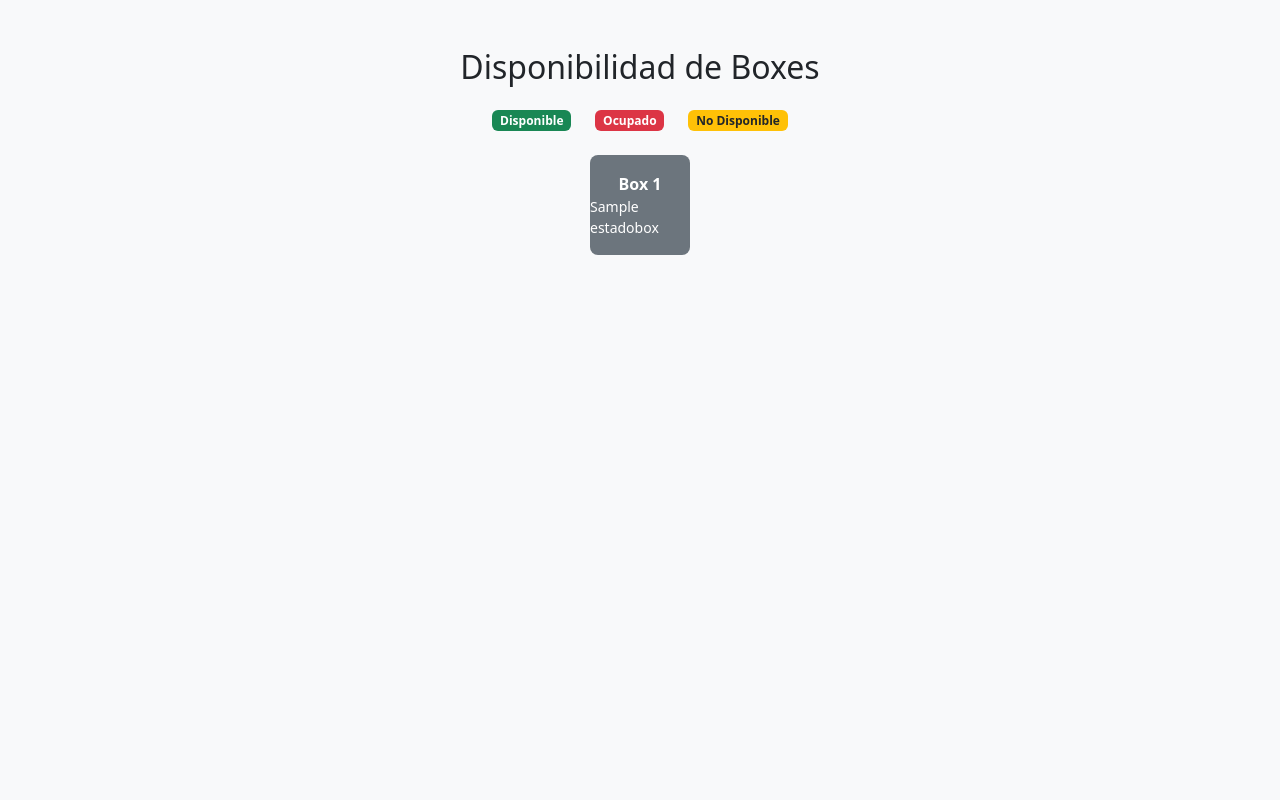
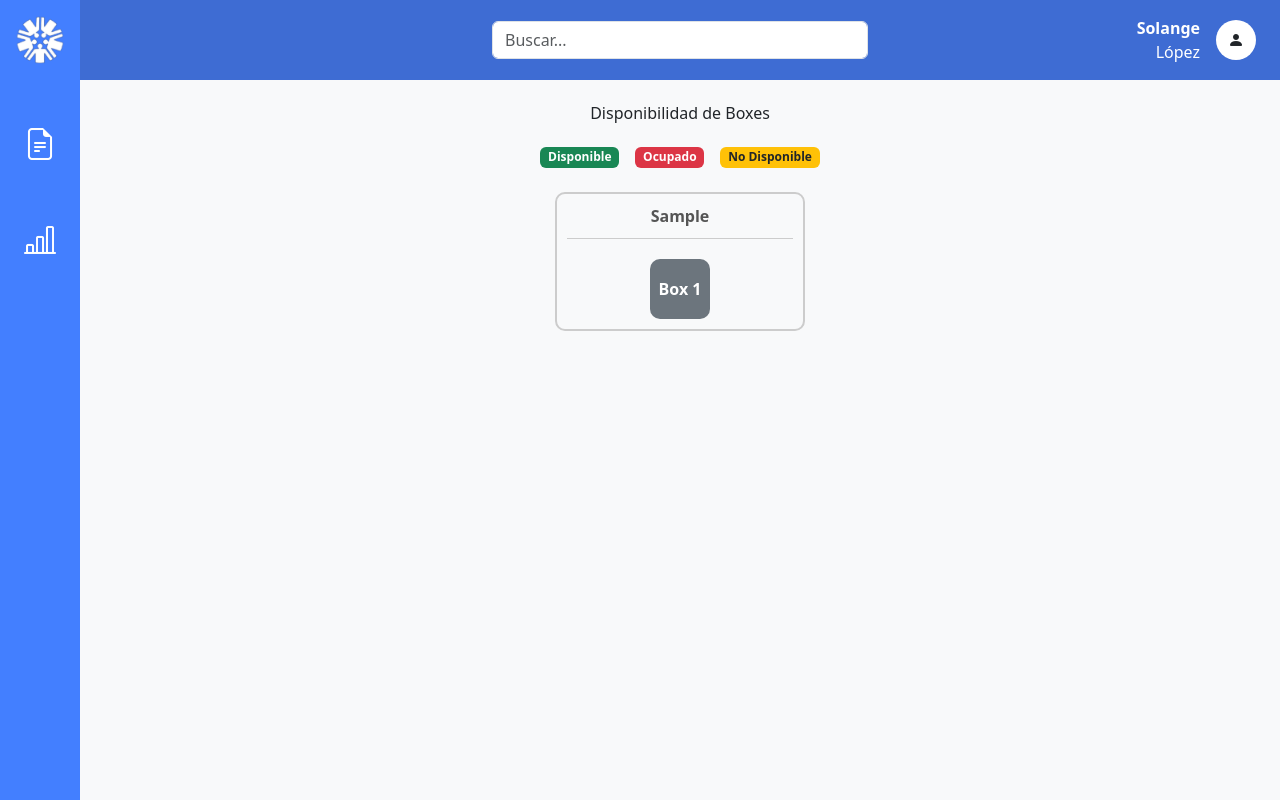
Before and after one commit to 2Chrisss/ZephyProject, a Django app: page /box/ in a window 1280 px wide. Run offline with Django 5.2, Linux system fonts and the light colour scheme; tables that the repository leaves empty hold one stand-in row (values such as "Sample post"); some libraries are stand-ins or nearby versions.

Commit message:
Distribucion box dashboard

```diff
--- a/ZephyApp/models.py
+++ b/ZephyApp/models.py
@@ -67,17 +67,3 @@ class Box(models.Model):
     class Meta:
 
         db_table = 'box'
-
-
-class Boxprofesional(models.Model):
-    idboxprofesionalcol = models.CharField(db_column='idBoxProfesionalcol', primary_key=True, max_length=45)  # Field name made lowercase.
-    box_idbox = models.ForeignKey(Box, models.DO_NOTHING, db_column='Box_idBox')  # Field name made lowercase.
-    profesional_idprofesional = models.ForeignKey('Profesional', models.DO_NOTHING, db_column='Profesional_idProfesional')  # Field name made lowercase.
-    fechaasignacion = models.DateField(db_column='fechaAsignacion', blank=True, null=True)  # Field name made lowercase.
-    fechatermino = models.DateField(db_column='fechaTermino', blank=True, null=True)  # Field name made lowercase.
-    horarioinicio = models.TimeField(db_column='horarioInicio', blank=True, null=True)  # Field name made lowercase.
-    horariofin = models.TimeField(db_column='horarioFin', blank=True, null=True)  # Field name made lowercase.
-
-    class Meta:
-
-        db_table = 'boxprofesional'
--- /dev/null
+++ b/ZephyApp/templates/base.html
@@ -0,0 +1,50 @@
+<!DOCTYPE html>
+<html lang="es">
+<head>
+  <meta charset="UTF-8" />
+  <title>{% block title %}Página{% endblock %}</title>
+  <link href="https://cdn.jsdelivr.net/npm/bootstrap@5.3.0/dist/css/bootstrap.min.css" rel="stylesheet">
+  <script src="https://cdn.tailwindcss.com"></script>
+  <style>
+    .sidebar-fixed {
+      position: fixed;
+      top: 0;
+      left: 0;
+      width: 80px;
+      height: 100vh;
+      background-color: #437FFF;
+      display: flex;
+      flex-direction: column;
+      align-items: center;
+      padding-top: 1rem;
+      gap: 2rem;
+      z-index: 1000;
+    }
+
+    .main-content {
+      margin-left: 80px; /* debe coincidir con el ancho del sidebar */
+      width: calc(100% - 80px);
+      min-height: 100vh;
+    }
+  </style>
+</head>
+<body class="bg-light m-0 p-0">
+
+  <!-- Sidebar -->
+  {% include "includes/sidebar.html" %}
+
+  <!-- Contenido principal -->
+  <div class="main-content d-flex flex-column">
+
+    <!-- Header -->
+    {% include "includes/header.html" %}
+
+    <!-- Contenido dinámico -->
+    <div class="container my-4">
+      {% block content %}
+      {% endblock %}
+    </div>
+
+  </div>
+</body>
+</html>
--- a/ZephyApp/templates/box_list.html
+++ b/ZephyApp/templates/box_list.html
@@ -1,41 +1,73 @@
-<html lang="en">
-<head>
-    <meta charset="UTF-8">
-    <title>Box List</title>
-    <link href="https://cdn.jsdelivr.net/npm/bootstrap@5.3.0/dist/css/bootstrap.min.css" rel="stylesheet">
-    <style>
-        .box-card {
-            width: 100px;
-            height: 100px;
-            display: flex;
-            flex-direction: column;
-            justify-content: center;
-            align-items: center;
-            font-weight: bold;
-            border-radius: 0.5rem;
-        }
-        .box-card:hover {
-            transform: scale(1.05);
-            transition: transform 0.2s ease-in-out;
-        }
-    </style>
-</head>
-<body class="bg-light">
-    <div class="container my-5">
+{% extends "base.html" %}
+
+{% block title %}Disponibilidad de Boxes{% endblock %}
+
+{% block content %}
 <h2 class="mb-4 text-center">Disponibilidad de Boxes</h2>
 
 <!-- Leyenda -->
-        <div class="mb-4 d-flex justify-content-center gap-4">
+<div class="mb-4 d-flex justify-content-center gap-3">
   <span class="badge bg-success">Disponible</span>
   <span class="badge bg-danger">Ocupado</span>
   <span class="badge bg-warning text-dark">No Disponible</span>
 </div>
 
-        <div class="row row-cols-2 row-cols-sm-3 row-cols-md-4 row-cols-lg-6 g-3 justify-content-center">
-            {% for box in boxes %}
-                <div class="col d-flex justify-content-center">
-                    <a href="{% url 'cambiar_estado_box' box.idbox %}" class="text-decoration-none text-white">
-                        <div class="box-card
+<style>
+  .box-grid {
+    display: flex;
+    flex-wrap: wrap;
+    gap: 20px;
+    justify-content: center;
+  }
+
+  .pasillo-container {
+    display: flex;
+    flex-direction: column;
+    align-items: center;
+    gap: 10px;
+    padding: 10px;
+    border: 2px solid #ccc;
+    border-radius: 10px;
+    width: 250px; /* Ajusta el ancho del pasillo */
+  }
+
+  .pasillo-separator {
+    width: 100%;
+    text-align: center;
+    font-weight: bold;
+    color: #555;
+    border-bottom: 1px solid #ccc;
+    padding-bottom: 10px;
+    margin-bottom: 10px;
+  }
+
+  .box-card {
+    width: 60px; /* Ajusta el tamaño de cada box */
+    height: 60px;
+    border-radius: 10px;
+    display: flex;
+    justify-content: center;
+    align-items: center;
+    font-weight: bold;
+    text-align: center;
+    color: white;
+    text-decoration: none;
+  }
+
+  .bg-warning.text-dark {
+    color: #212529 !important;
+  }
+</style>
+
+<!-- Grilla con separación por pasillos -->
+<div class="box-grid">
+  {% for pasillo, boxes_grupo in boxes_por_pasillo.items %}
+    <div class="pasillo-container">
+      <div class="pasillo-separator">{{ pasillo }}</div>
+      <div class="box-grid">
+        {% for box in boxes_grupo %}
+          <a href="{% url 'cambiar_estado_box' box.idbox %}" class="
+            box-card
             {% if box.estadobox_idestadobox.nombre == 'Disponible' %}
               bg-success
             {% elif box.estadobox_idestadobox.nombre == 'Ocupado' %}
@@ -47,12 +79,11 @@
             {% endif %}
           ">
             Box {{ box.numerobox }}
-                            <small class="fw-normal">{{ box.estadobox_idestadobox.nombre }}</small>
+          </a>
+        {% endfor %}
       </div>
-                    </a>
     </div>
   {% endfor %}
 </div>
-    </div>
-</body>
-</html>
+
+{% endblock %}
--- /dev/null
+++ b/ZephyApp/templates/includes/header.html
@@ -0,0 +1,24 @@
+<header class="text-white px-4 py-3 position-relative d-flex align-items-center justify-content-between" style="background-color: #3E6CD3;">
+
+    <!-- Izquierda: puede quedar vacía o poner un icono -->
+    <div style="width: 200px;"></div>
+
+    <!-- Centro: Barra de búsqueda realmente centrada -->
+    <div class="flex-grow-1 d-flex justify-content-center">
+      <input type="text" class="form-control w-50" placeholder="Buscar...">
+    </div>
+
+    <!-- Derecha: Perfil -->
+    <div class="d-flex align-items-center gap-3" style="width: 200px; justify-content: end;">
+      <div class="text-end">
+        <div class="fw-semibold">Solange</div>
+        <div class="fs-6">López</div>
+      </div>
+      <div class="rounded-circle bg-white text-dark d-flex justify-content-center align-items-center" style="width: 40px; height: 40px;">
+        <i class="bi bi-person-fill"></i>
+      </div>
+    </div>
+  </header>
+
+  <!-- Bootstrap Icons -->
+  <link rel="stylesheet" href="https://cdn.jsdelivr.net/npm/bootstrap-icons@1.10.5/font/bootstrap-icons.css">
--- /dev/null
+++ b/ZephyApp/templates/includes/sidebar.html
@@ -0,0 +1,14 @@
+{% load static %}
+
+<div class="sidebar-fixed text-white">
+    <div class="w-12 h-12 d-flex justify-content-center align-items-center mb-4">
+        <img src="{% static 'images/Logo.PNG' %}" alt="Logo" style="max-width: 100%; height: auto;">
+    </div>
+
+    <button class="btn btn-link text-white fs-2 p-0 mb-3" style="border: none;">
+        <i class="bi bi-file-earmark-text"></i>
+    </button>
+    <button class="btn btn-link text-white fs-2 p-0" style="border: none;">
+        <i class="bi bi-bar-chart-line"></i>
+    </button>
+</div>
--- a/ZephyApp/views.py
+++ b/ZephyApp/views.py
@@ -1,9 +1,18 @@
 from django.shortcuts import render, get_object_or_404, redirect
+from collections import defaultdict
 from .models import *  # Asegúrate de que el modelo Box esté importado
 
 def box_list(request):
-    boxes = Box.objects.all()
-    return render(request, 'box_list.html', {'boxes': boxes})
+    boxes = Box.objects.all().order_by('numerobox')
+    boxes_por_pasillo = defaultdict(list)
+
+    for box in boxes:
+        pasillo = box.ubicacionbox  # "Pasillo 1", "Pasillo 2", etc.
+        boxes_por_pasillo[pasillo].append(box)
+
+    return render(request, 'box_list.html', {
+        'boxes_por_pasillo': dict(boxes_por_pasillo)
+    })
 def cambiar_estado_box(request, box_id):
     box = get_object_or_404(Box, pk=box_id)
     estados = Estadobox.objects.all()
--- a/ZephySite/settings.py
+++ b/ZephySite/settings.py
@@ -121,7 +121,7 @@ USE_TZ = True
 # Static files (CSS, JavaScript, Images)
 # https://docs.djangoproject.com/en/5.2/howto/static-files/
 
-STATIC_URL = 'static/'
+STATIC_URL = '/static/'
 
 # Default primary key field type
 # https://docs.djangoproject.com/en/5.2/ref/settings/#default-auto-field
```
Also changed, not shown: ZephyApp/static/images/Logo.PNG (added). Lines whose indentation alone changed are shown as unchanged.
